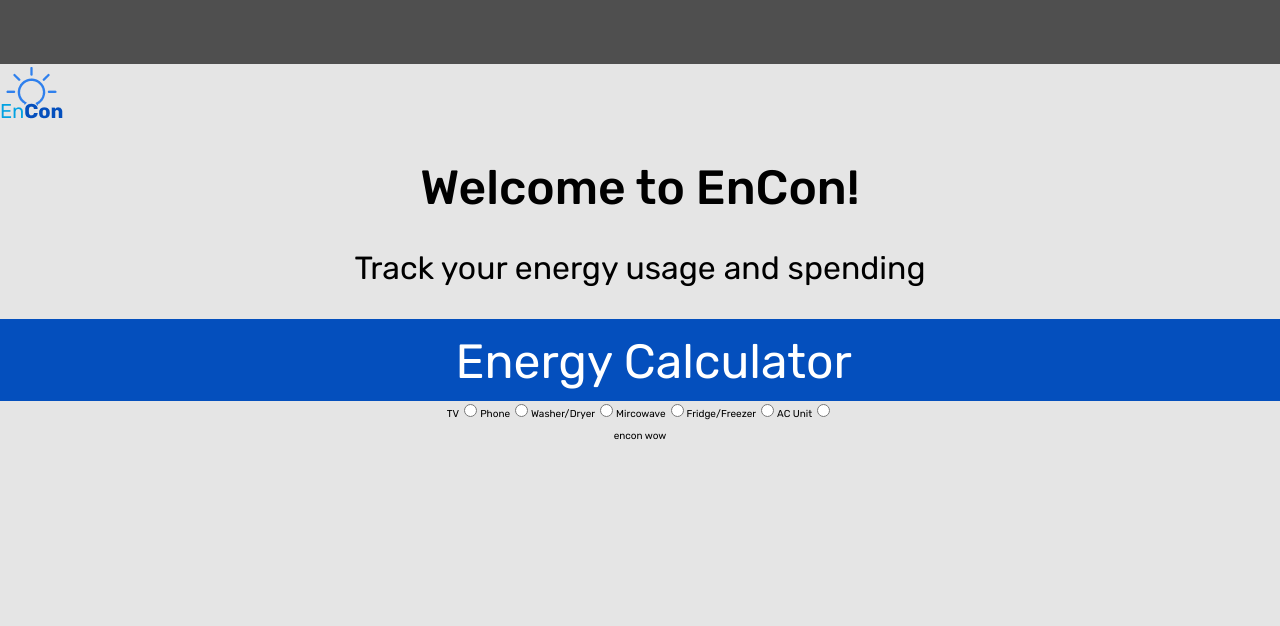
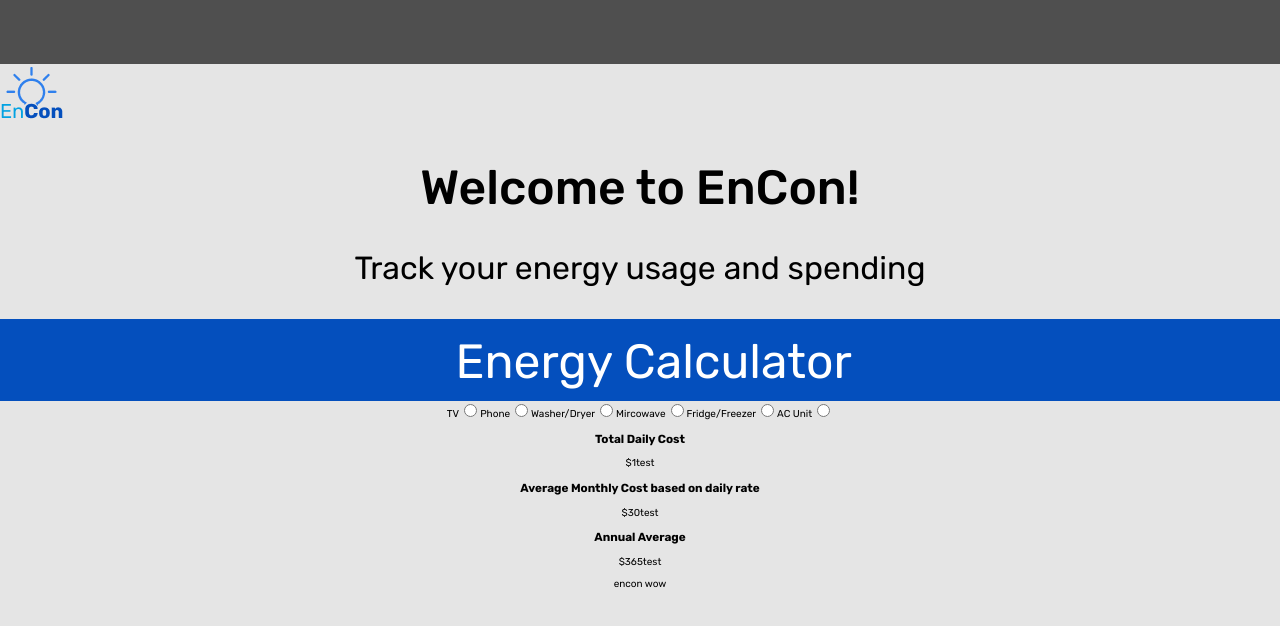
Before and after one commit to BloomTech-Labs/Encon-fe, a React (Create React App) app in the folder encon/: page / in a window 1280 px wide. Shown: the top 626 px of the page. Built offline with nearby package versions, Linux system fonts and the light colour scheme.

Commit message:
added calc output fields, requires styling

```diff
--- a/encon/src/components/Calculator.js
+++ b/encon/src/components/Calculator.js
@@ -22,6 +22,16 @@ export const Calculator = () => {
         <label>AC Unit</label>
         <input type="radio" value="AC Unit" />
       </form>
+
+      <div className="calc-output">
+        {/*use expression interpolation `${}` to insert output data once we connect to DS BE using axios*/}
+        <h3>Total Daily Cost</h3>
+        <p>$1test</p>
+        <h3>Average Monthly Cost based on daily rate</h3>
+        <p>$30test</p>
+        <h3>Annual Average</h3>
+        <p>$365test</p>
+      </div>
     </div>
   );
 };
```
